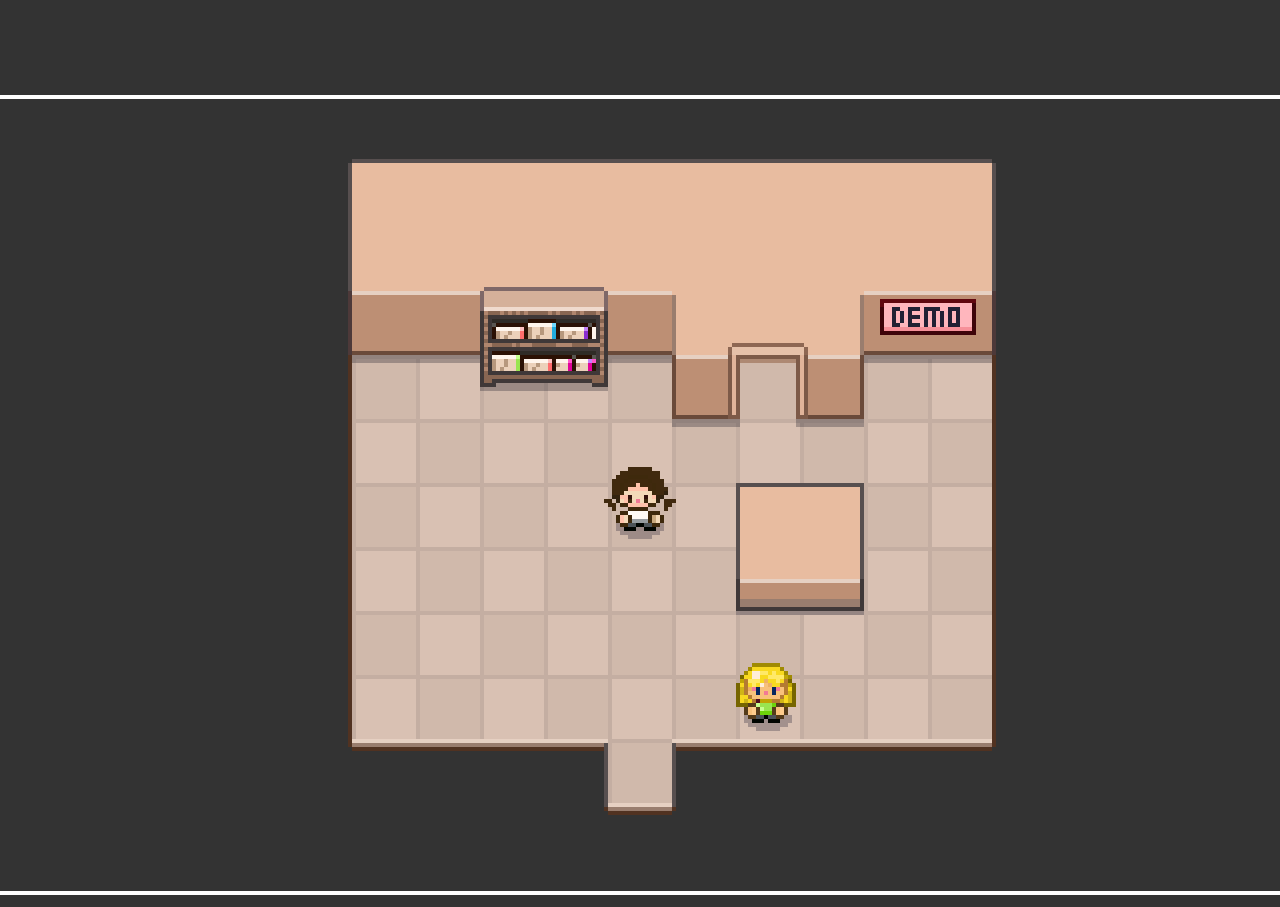
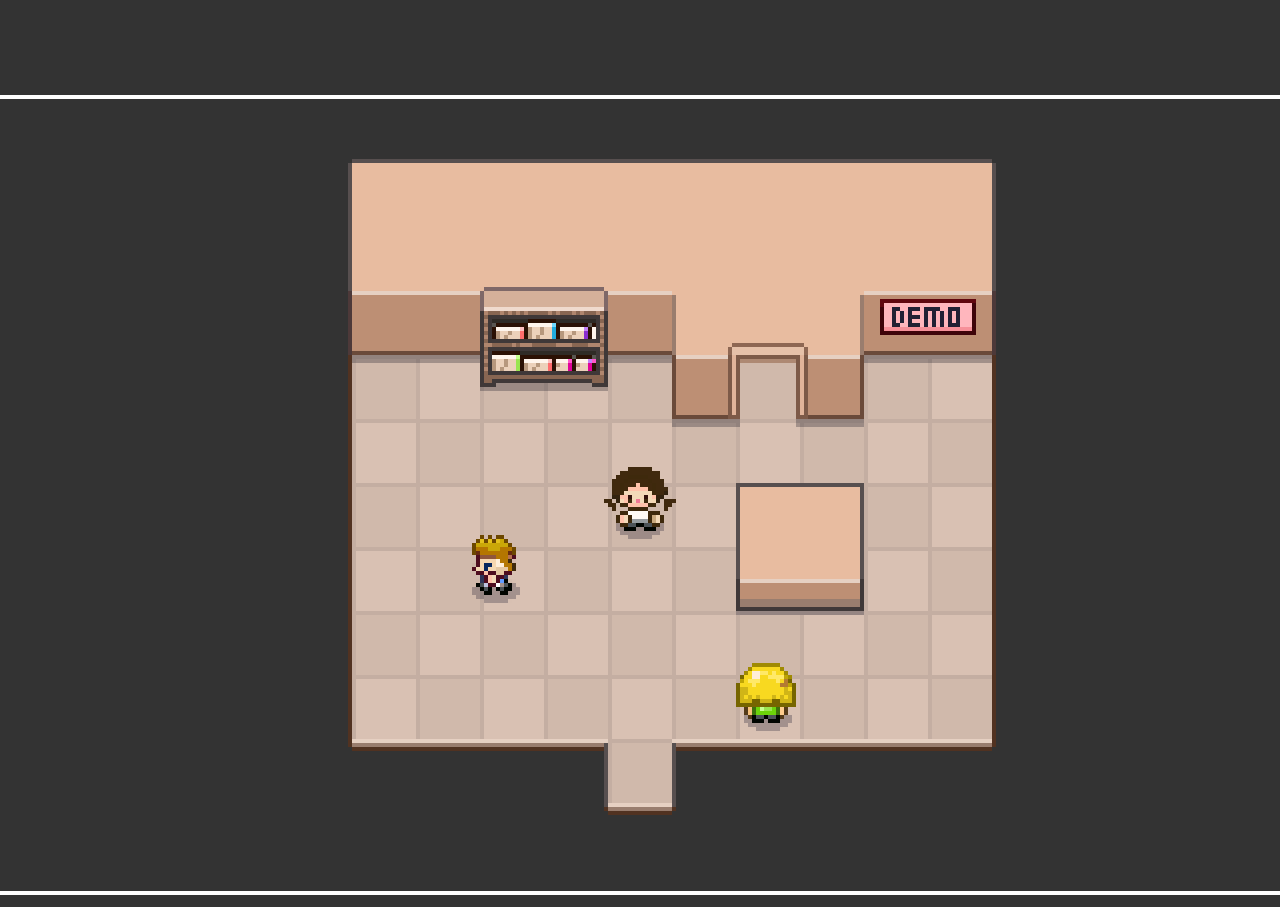
Before and after one commit to michelleamazinglin/IP, a website built with webpack: page index.html in a window 1280 px wide. Shown: the top 907 px of the page. Built offline with nearby package versions, Linux system fonts and the light colour scheme; files whose address does not match are found by name.

Commit message:
gameobjects behaviors pattern

```diff
--- a/index.html
+++ b/index.html
@@ -21,6 +21,7 @@
     <script src="./src/scripts/Person.js"></script>
     <script src="./src/scripts/Sprite.js"></script>
     <script src="./src/scripts/OverworldMap.js"></script>
+    <script src="./src/scripts/OverworldEvent.js"></script>
     <script src="./src/scripts/init.js"></script>
 
 
--- a/src/scripts/GameObject.js
+++ b/src/scripts/GameObject.js
@@ -1,5 +1,6 @@
 class GameObject {
     constructor(config) {
+        this.id = null;
         this.isMounted = false;
         this.x = config.x || 0;
         this.y = config.y || 0;
@@ -8,14 +9,50 @@ class GameObject {
             gameObject: this,
             src: config.src || "./dist/images/characters/people/mainCharacter.png",
         });
+        this.behaviorLoop = config.behaviorLoop || [];
+        this.behaviorLoopIndex = 0;
     }
 
     mount(map) {
-        console.log("mounting")
+        console.log("mounting!")
         this.isMounted = true;
-        map.addWall(this.x, this.y);
+        map.addWall(this.x, this.y); //add collision to the npc or gameobjects
+
+        //If we have a behavior, kick off after a short delay
+        setTimeout(() => {
+            this.doBehaviorEvent(map);
+        }, 10)
     }
+
     update() {
 
     }
+
+    async doBehaviorEvent(map) {
+
+        //Don't do anything if there is a more important cutscene or I don't have config to do anything
+        //anyway.
+        if (map.isCutscenePlaying || this.behaviorLoop.length === 0) {
+            return;
+        }
+
+        //Setting up our event with relevant info
+        let eventConfig = this.behaviorLoop[this.behaviorLoopIndex];
+        eventConfig.who = this.id;
+
+        //Create an event instance out of our next event config
+        const eventHandler = new OverworldEvent({ map, event: eventConfig });
+        await eventHandler.init();
+
+        //Setting the next event to fire
+        this.behaviorLoopIndex += 1;
+        if (this.behaviorLoopIndex === this.behaviorLoop.length) {
+            this.behaviorLoopIndex = 0;
+        }
+
+        //Do it again!
+        this.doBehaviorEvent(map);
+
+
+    }
 }
--- a/src/scripts/Overworld.js
+++ b/src/scripts/Overworld.js
@@ -42,7 +42,7 @@ class Overworld {
 
   init() {
     this.map = new OverworldMap(window.OverworldMaps.DemoRoom);
-    this.map.mountObjects;
+    this.map.mountObjects();
 
     this.directionInput = new DirectionInput();
     this.directionInput.init();
--- /dev/null
+++ b/src/scripts/OverworldEvent.js
@@ -0,0 +1,54 @@
+class OverworldEvent {
+  constructor({ map, event}) {
+    this.map = map;
+    this.event = event;
+  }
+
+  stand(resolve) {
+    const who = this.map.gameObjects[ this.event.who ];
+    who.startBehavior({
+      map: this.map
+    }, {
+      type: "stand",
+      direction: this.event.direction,
+      time: this.event.time
+    })
+
+    //Set up a handler to complete when correct person is done walking, then resolve the event
+    const completeHandler = e => {
+      if (e.detail.whoId === this.event.who) {
+        document.removeEventListener("PersonStandComplete", completeHandler);
+        resolve();
+      }
+    }
+    document.addEventListener("PersonStandComplete", completeHandler)
+  }
+
+  walk(resolve) {
+    const who = this.map.gameObjects[ this.event.who ];
+    who.startBehavior({
+      map: this.map
+    }, {
+      type: "walk",
+      direction: this.event.direction,
+      retry: true
+    })
+
+    //Set up a handler to complete when correct person is done walking, then resolve the event
+    const completeHandler = e => {
+      if (e.detail.whoId === this.event.who) {
+        document.removeEventListener("PersonWalkingComplete", completeHandler);
+        resolve();
+      }
+    }
+    document.addEventListener("PersonWalkingComplete", completeHandler)
+
+  }
+
+  init() {
+    return new Promise(resolve => {
+      this[this.event.type](resolve)
+    })
+  }
+
+}
--- a/src/scripts/OverworldMap.js
+++ b/src/scripts/OverworldMap.js
@@ -8,6 +8,8 @@ class OverworldMap {
 
         this.upperImage = new Image();
         this.upperImage.src = config.upperSrc;
+
+        this.isCutscenePlaying = false;
     }
 
     drawLowerImage(ctx, cameraPerson) {
@@ -32,18 +34,12 @@ class OverworldMap {
     }
 
     mountObjects() {
-        Object.values(this.gameObjects).forEach(o => {
+        Object.keys(this.gameObjects).forEach(key => {
+            let object = this.gameObjects[key];
+            object.id = key;
+            //TODO: determine if this object should actually mount
+            object.mount(this);
 
-            //TODO: determine if this object should actually mount
-            o.mount(this);
-
-        })
-    }
-
-    mountObjects(){
-        Object.values(this.gameObjects).forEach(o => {
-            // TODO: determine if this object should actually mount
-            o.mount(this);
         })
     }
 
@@ -74,7 +70,25 @@ window.OverworldMaps = {
             npc1: new Person({
                 x: utils.withGrid(7),
                 y: utils.withGrid(9),
-                src: "./dist/images/characters/people/npc1.png"
+                src: "./dist/images/characters/people/npc1.png",
+                behaviorLoop: [
+                    { type: "stand", direction: "left", time: 800 },
+                    { type: "stand", direction: "up", time: 800 },
+                    { type: "stand", direction: "right", time: 1200 },
+                    { type: "stand", direction: "up", time: 300 },
+                ]
+            }),
+            npc2: new Person({
+                x: utils.withGrid(3),
+                y: utils.withGrid(7),
+                src: "./dist/images/characters/people/npc3.png",
+                behaviorLoop: [
+                    { type: "walk", direction: "left" },
+                    { type: "stand", direction: "up", time: 800 },
+                    { type: "walk", direction: "up" },
+                    { type: "walk", direction: "right" },
+                    { type: "walk", direction: "down" },
+                ]
             })
         },
          walls: {
--- a/src/scripts/Person.js
+++ b/src/scripts/Person.js
@@ -45,16 +45,33 @@ class Person extends GameObject {
       }
 
       //Ready to walk!
-      state.map.moveWall(this.x, this.y, this.direction);
+      state.map.moveWall(this.x, this.y, this.direction); //remove the collision the person was loaded on
       this.movingProgressRemaining = 16;
+      this.updateSprite(state);
     }
+
+    if (behavior.type === "stand") {
+      setTimeout(() => {
+        utils.emitEvent("PersonStandComplete", {
+          whoId: this.id
+        })
+      }, behavior.time)
+    }
+
   }
-
 
   updatePosition() {
     const [property, change] = this.directionUpdate[this.direction];
     this[property] += change;
     this.movingProgressRemaining -= 1;
+
+    if (this.movingProgressRemaining === 0) {
+      //We finished the walk!
+      utils.emitEvent("PersonWalkingComplete", {
+        whoId: this.id
+      })
+
+    }
   }
 
   updateSprite() {
--- a/src/scripts/utils.js
+++ b/src/scripts/utils.js
@@ -19,5 +19,11 @@ const utils = {
       y += size;
     }
     return { x, y };
+  },
+  emitEvent(name, detail) {
+    const event = new CustomEvent(name, {
+      detail
+    });
+    document.dispatchEvent(event);
   }
 }
```
